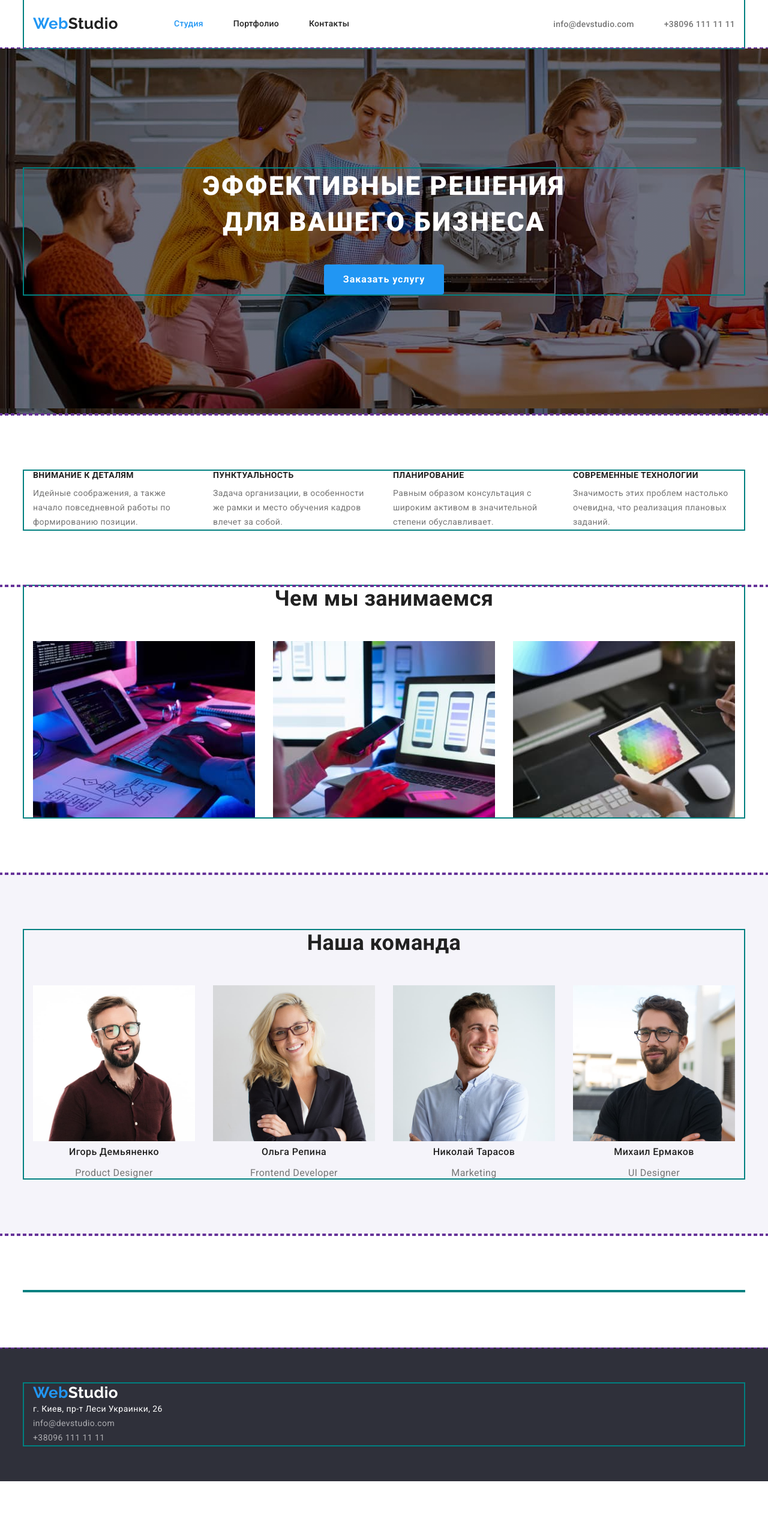
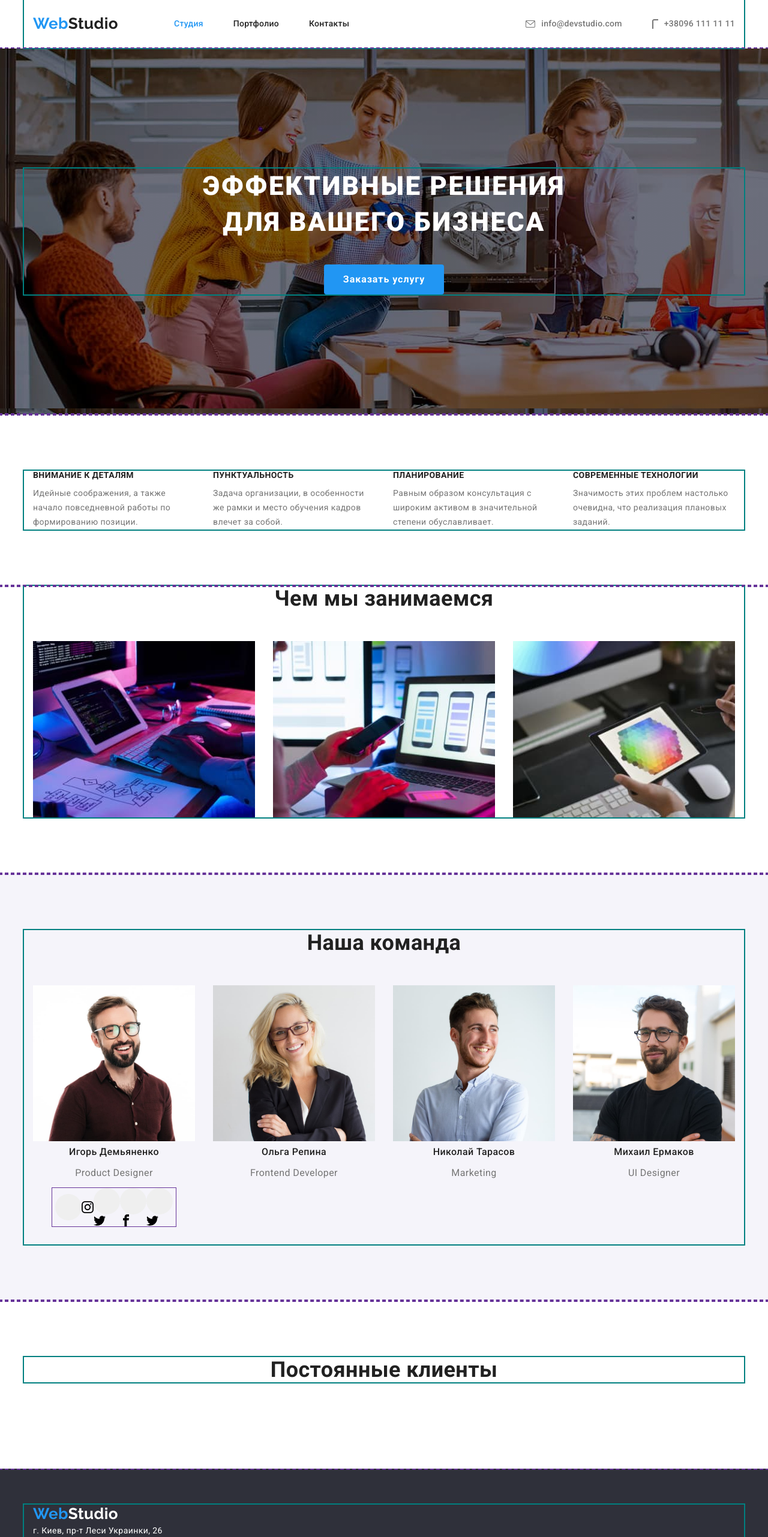
Before and after one commit to BondAndrii/goit-markup-hw-04, a plain HTML site: page index.html in a window 1280 px wide. Shown: the top 2563 px of the page at 60% size. Before the commit the page ends 2470 px from the top, so only its background shows below. Drawn offline with nearby package versions, Linux system fonts and the light colour scheme.

Commit message:
додає деякі іконки

```diff
--- a/css/styles.css
+++ b/css/styles.css
@@ -17,6 +17,7 @@
     --back-ground-color: #E5E5E5;
     --brc-herofooter: #2F303A;
     --bgc-hero-color: rgba(47, 48, 58, 0.4);
+    --sotsset-color: #AFB1B8;
 }
 p {
     margin: 0;
@@ -119,10 +120,37 @@ body {
     display: flex;
     margin-left: auto;
 }
+.contact-li{
+    display: flex;
+}
 .contact-li + .contact-li {
     margin-left: 50px;
 }
+.contact-mylo {
+    display: flex;
+    align-items: center;
 
+}
+.mylo{}
+.mylo-icon {
+    padding: 0px;
+    margin-right:10px;
+    height: 12px;
+    width: 16px;
+}
+.contact-tel {
+    display: flex;
+    align-items: center;
+
+}
+.tel-icon {
+    display: block;
+    padding: 0px;
+    margin-right: 10px;
+    height: 16px;
+    width: 10px;
+
+}
 /* Задаю колір та шрифт ссилок в блоці авторизації */
 .contact-nav .link {
     color: var(--general-text-color);
@@ -137,6 +165,7 @@ body {
 .contact-nav .link:hover,
 .contact-nav .link:focus {
     color: var(--accent-color);
+    fill: var(--accent-color)
 }
 /* задаю колір та шрифт заголовків */
 /* Задаю колір та шрифт головного заголовка */
@@ -266,6 +295,48 @@ background-color: var(--bgc-button-color);
     line-height: 1.2;
 
     text-align: center;
+}
+.sotsset-team{
+    display: flex;
+    padding: 0;
+    margin: 16px 32px 30px 32px;
+    outline: 1px solid rebeccapurple;
+    list-style: none;
+    justify-content: center;
+    align-items: center;
+}
+.sots-li{
+   display: flex;
+   align-items: center;
+   justify-content: center;
+
+}
+.sots-li + .sots-li{
+    margin-left: 10px;
+}
+.button-sots{
+    display: flex;
+    align-items: center;
+    justify-content: center;
+
+    padding: 0;
+    border: none;
+    width: 44px;
+    height: 44px;
+    border-radius: 50%;
+  }
+.button-sots:hover{
+    background-color: var(--accent-color);
+}
+.button-icon{
+    display: flex;
+    width: 20px;
+    height: 20px;
+
+}
+.button-icon:hover{
+    fill:var(--second-text-color)
+    backgroundcolor: var(#2196F3)
 }
 .portfolio-header {
     margin-bottom: 94px;
--- a/index.html
+++ b/index.html
@@ -19,14 +19,27 @@
             <nav class="header-nav">
                 <a href="./index.html" class="logotext link"><span class="logo">Web</span>Studio</a>
                 <ul class="site-nav list">
+
                     <li class="li-nav"><a href="./index.html" class="link current">Студия</a></li>
                     <li class="li-nav"><a href="./portfolio.html" class="link">Портфолио</a></li>
                     <li class="li-nav"><a href="" class="link">Контакты</a></li>
                 </ul>
             </nav>
             <ul class="contact-nav list">
-                <li class="contact-li"><a href="emailto:info@devstudio.com" class="link">info@devstudio.com</a></li>
-                <li class="contact-li"><a href="tel:+380961111111" class="link">+38096 111 11 11</a></li>
+                <li class="contact-li">
+                    <div class="contact-mylo" >
+                        <svg class="mylo-icon" width="16" height="12">
+                            <use href="./images/symbol-defs.svg#icon-envelopelett"></use>
+                        </svg>
+                    </div>
+                    <a href="emailto:info@devstudio.com" class="link">info@devstudio.com</a></li>
+                <li class="contact-li">
+                    <div class="contact-tel">
+                        <svg class="tel-icon" width="10" height="16">
+                            <use href="./images/symbol-defs.svg#icon-smrtfn"></use>
+                        </svg>
+                    </div>
+                    <a href="tel:+380961111111" class="link">+38096 111 11 11</a></li>
             </ul>
         </div>
     </header>
@@ -89,6 +102,32 @@
                         <img src="./images/imgigdemsq.jpg" alt="Игорь Демьяненко" width="270">
                         <h3 class="team-title">Игорь Демьяненко</h3>
                         <p class="team-decription" lang="en">Product Designer</p>
+                        <ul class="sotsset-team list">
+                           <li class="sots-li">
+                               <button class="button-sots" ></button>
+                               <svg class="button-icon">
+                                   <use href="./images/symbol-defs.svg#icon-instagram"></use>
+                               </svg>
+                           </li>
+                           <li class="sots-icon">
+                                <button class="button-sots"></button>
+                                <svg class="button-icon">
+                                    <use href="./images/symbol-defs.svg#icon-twitter"></use>
+                                </svg>
+                           </li>
+                           <li class="sots-icon">
+                               <button class="button-sots"></button>
+                                <svg class="button-icon">
+                                    <use href="./images/symbol-defs.svg#icon-facebook"></use>
+                                </svg>
+                           </li>
+                           <li class="sots-icon">
+                               <button class="button-sots"></button>
+                                <svg class="button-icon">
+                                    <use href="./images/symbol-defs.svg#icon-twitter"></use>
+                                </svg>
+                           </li>
+                        </ul>
                     </li>
                     <li class="team-li">
                         <img src="./images/imgolrepsq.jpg" alt="Ольга Репина" width="270">
@@ -110,7 +149,12 @@
         </section>
         <section class="section">
             <div class="container">
+                <h2 class="section-title">Постоянные клиенты</h2>
+                <ul class="clients list">
+                    <li class="clients-li">
 
+                    </li>
+                </ul>
             </div>
         </section>
     </main>
```
Also changed, not shown: images/sproptsymbol-defs.svg (added), images/symbol-defs.svg (added).
